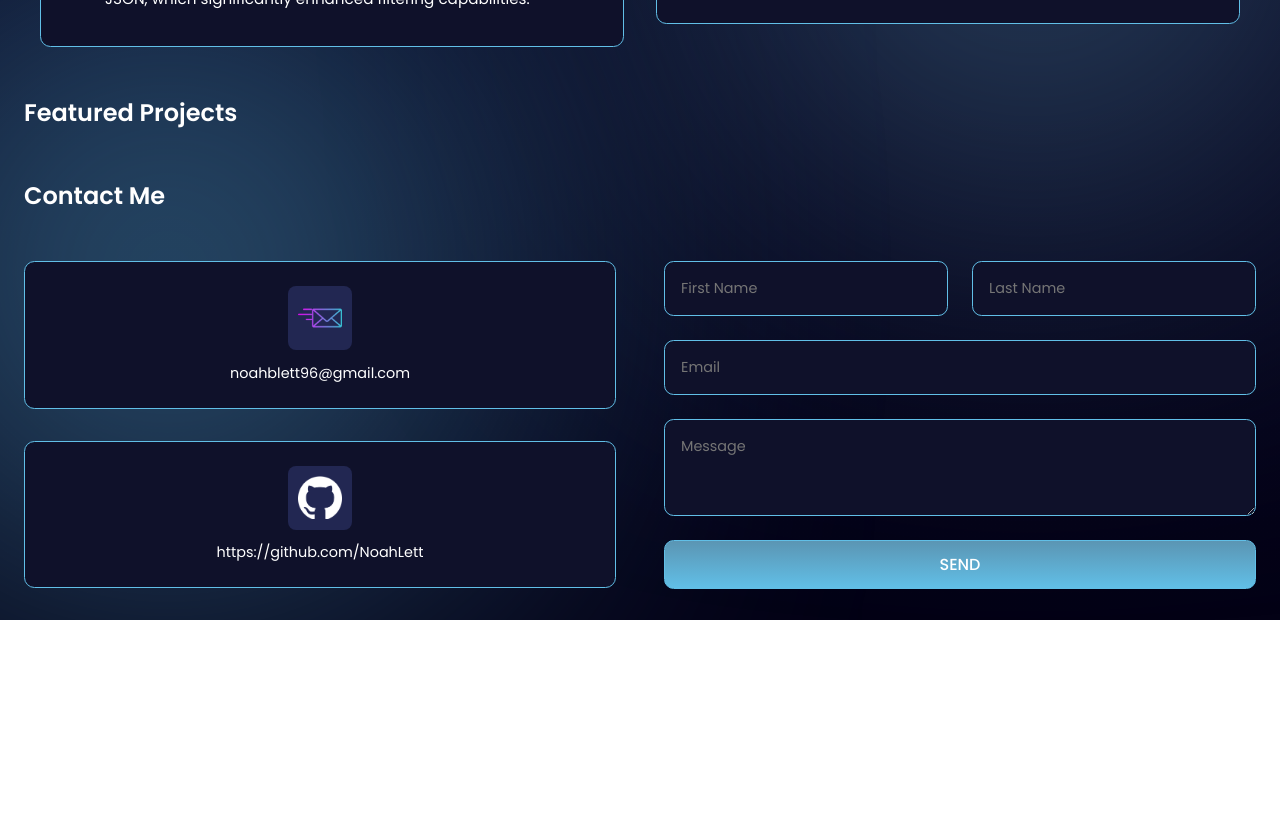
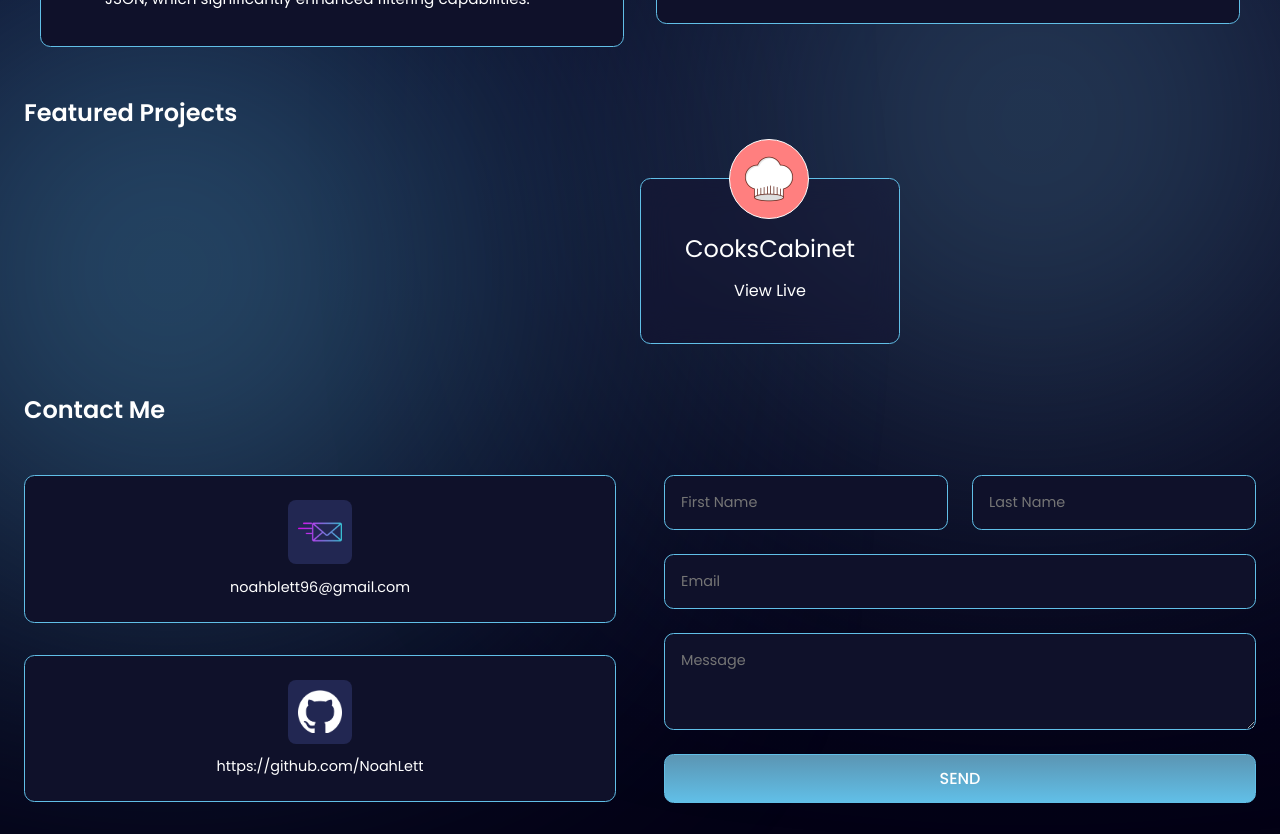
Before and after one commit to NoahLett/my-portfolio, a React (Vite) app: page / in a window 1280 px wide. Shown: the part 1880-2714 px from the top of the page. Before the commit the page ends 2500 px from the top, so only its background shows below. Built offline with nearby package versions, Linux system fonts and the light colour scheme.

Commit message:
Started projects section

```diff
--- /dev/null
+++ b/src/components/Projects/ProjectCard/ProjectCard.css
@@ -0,0 +1,45 @@
+.project-card {
+    border-radius: 0.65rem;
+    border: 1px solid #61bfe7;
+    padding: 2.5rem;
+    text-align: center;
+    background: rgba(22, 17, 47, 0.398);
+    backdrop-filter: blur(1rem);
+    position: relative;
+    cursor: pointer;
+    transition: all 0.2s linear;
+}
+
+.project-icon {
+    width: 5rem;
+    height: 5rem;
+    display: flex;
+    align-items: center;
+    justify-content: center;
+    border-radius: 50%;
+    border: 1px solid white;
+    position: absolute;
+    top: -2.5rem;
+    left: 5.5rem;
+}
+
+.icon-image {
+    width: 4rem;
+    height: auto;
+    object-fit: contain;
+}
+
+.project-name {
+    font-size: 1.5rem;
+    margin: 0.75rem 0;
+}
+
+.project-link {
+    text-decoration: none;
+    color: white;
+    transition: all 0.2s ease;
+}
+
+.project-link:hover {
+    color: #61bfe7;
+}
--- /dev/null
+++ b/src/components/Projects/ProjectCard/ProjectCard.jsx
@@ -0,0 +1,18 @@
+import React from 'react';
+import './ProjectCard.css';
+
+const ProjectCard = ({ name, deployed, iconUrl, link, onClick, isActive, bgColor }) => {
+  return (
+    <div className={`project-card ${isActive ? 'active' : ''}`} onClick={() => onClick()}>
+        <div className={`project-icon`} style={{background: `${bgColor}`}}>
+            <img className='icon-image' src={iconUrl} alt={name} />
+        </div>
+        <div className='project-name'>
+            <p>{name}</p>
+        </div>
+        {deployed ? <a className='project-link' href={link} target='_blank'>View Live</a> : <span>In Development</span>}
+    </div>
+  )
+}
+
+export default ProjectCard
--- a/src/components/Projects/Projects.css
+++ b/src/components/Projects/Projects.css
@@ -30,5 +30,23 @@
     background: #5b95b3;
     bottom: 0rem;
     right: 0rem;
+}
 
+.projects-content {
+    display: flex;
+    gap: 3;
+    margin-top: 3rem;
 }
+
+.projects {
+    flex: 1;
+    display: grid;
+    gap: 3rem;
+    margin-left: 3rem;
+    margin-right: 3rem;
+    grid-template-columns: repeat(2, 1fr);
+}
+
+.project-info {
+    flex: 1;
+}
--- a/src/components/Projects/Projects.jsx
+++ b/src/components/Projects/Projects.jsx
@@ -1,13 +1,31 @@
 import React from 'react';
 import './Projects.css';
+import { PROJECTS } from '../../utils/data';
+import ProjectCard from './ProjectCard/ProjectCard';
 
 const Projects = () => {
   return (
     <section id='projects' className='projects-container'>
         <h5>Featured Projects</h5>
         <div className='projects-content'>
+            <div className='project-info'>
+
+            </div>
             <div className='projects'>
-
+              {
+                PROJECTS.map((item) => {
+                  return (
+                    <ProjectCard
+                      key={item.name}
+                      name={item.name}
+                      iconUrl={item.icon}
+                      bgColor={item.bgColor}
+                      deployed={item.deployed}
+                      link={item.link}
+                    />
+                  )
+                })
+              }
             </div>
         </div>
     </section>
--- a/src/utils/data.js
+++ b/src/utils/data.js
@@ -87,4 +87,21 @@ export const EXPERIENCE = [
             'Successfully managed a high-profile lender account, overseeing the end-to-end closing process for hundreds of refinance and home equity loans.',
         ],
     },
-]
+];
+
+export const PROJECTS = [
+    {
+        name: 'CooksCabinet',
+        deployed: true,
+        icon: '/images/chef-hat.png',
+        link: 'https://cookscabinet.vercel.app',
+        bgColor: '#FF7F7F',
+        stack: [
+            { framework: 'Next 14'},
+            { authentication: 'NextAuth' },
+            { stateManagement: 'Redux Toolkit' },
+            { styling: 'Tailwind CSS' },
+            { database: 'PostgreSQL with Prisma' },
+        ]
+    },
+];
```
Also changed, not shown: public/images/chef-hat.png (added).
